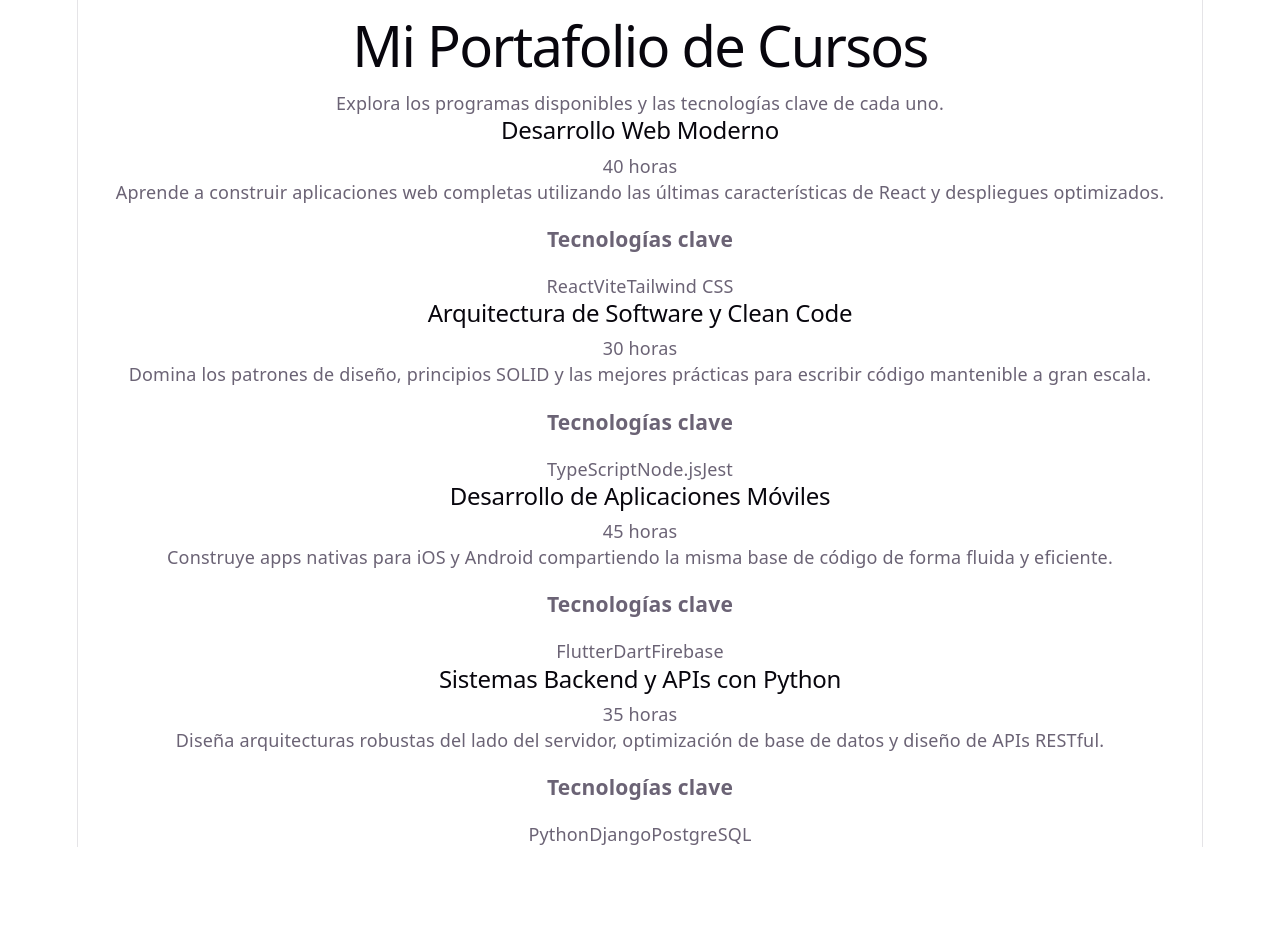
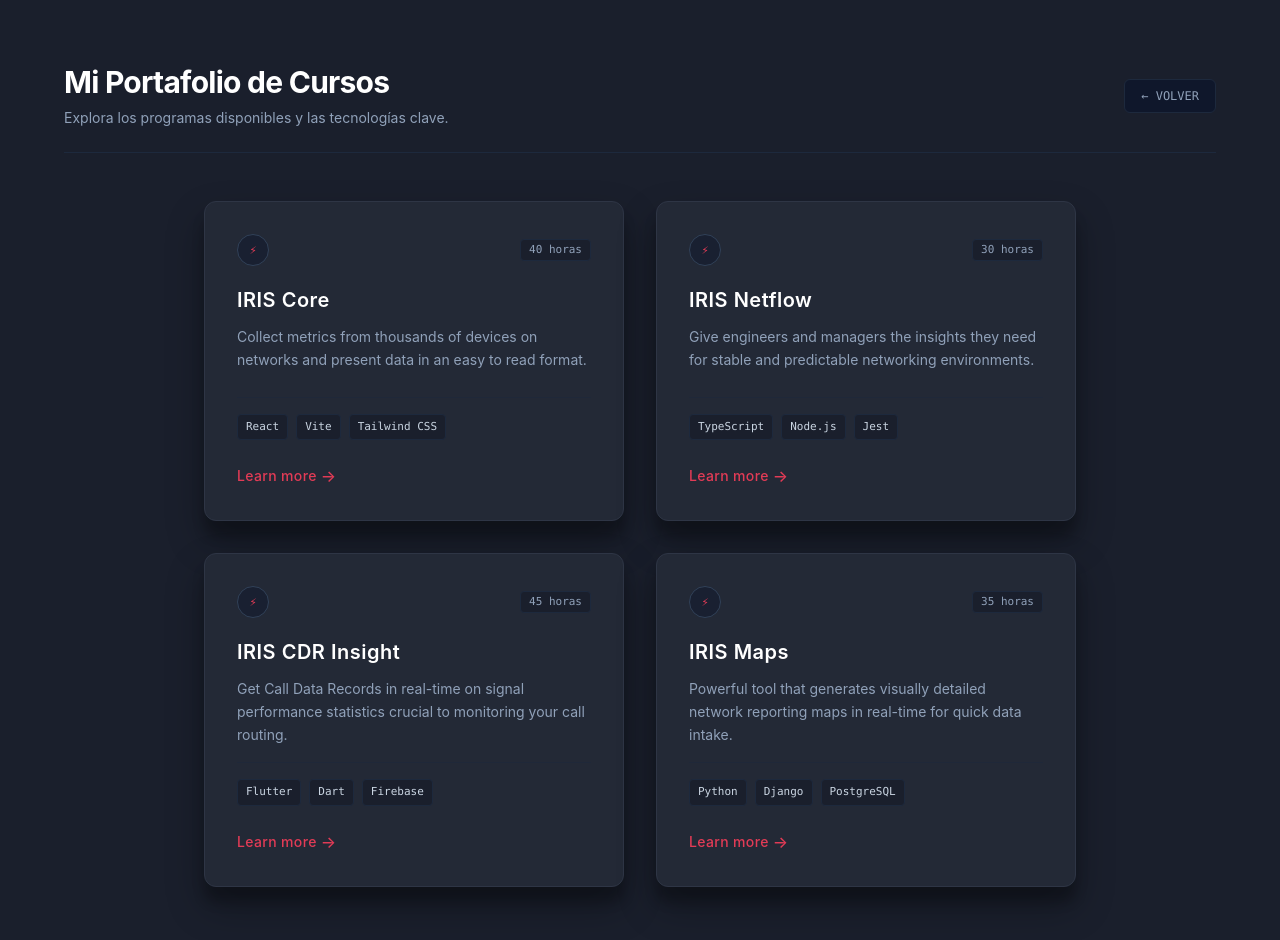
Before and after one commit to MarcoAntonioDamianOrtiz/CursosWeb, a React (Vite) app: page /portfolio in a window 1280 px wide. Shown: the top 940 px of the page. Before the commit the page ends 847 px from the top, so only its background shows below. Built offline with nearby package versions, Linux system fonts and the light colour scheme.

Commit message:
Conocenos

```diff
--- a/package.json
+++ b/package.json
@@ -10,6 +10,7 @@
     "preview": "vite preview"
   },
   "dependencies": {
+    "@formspree/react": "^3.0.0",
     "@tailwindcss/vite": "^4.3.0",
     "react": "^19.2.6",
     "react-dom": "^19.2.6",
--- a/src/index.css
+++ b/src/index.css
@@ -1,111 +1,97 @@
-:root {
-  --text: #6b6375;
-  --text-h: #08060d;
-  --bg: #fff;
-  --border: #e5e4e7;
-  --code-bg: #f4f3ec;
-  --accent: #aa3bff;
-  --accent-bg: rgba(170, 59, 255, 0.1);
-  --accent-border: rgba(170, 59, 255, 0.5);
-  --social-bg: rgba(244, 243, 236, 0.5);
-  --shadow:
-    rgba(0, 0, 0, 0.1) 0 10px 15px -3px, rgba(0, 0, 0, 0.05) 0 4px 6px -2px;
+/* index.css */
 
-  --sans: system-ui, 'Segoe UI', Roboto, sans-serif;
-  --heading: system-ui, 'Segoe UI', Roboto, sans-serif;
-  --mono: ui-monospace, Consolas, monospace;
+/* Tailwind v4 */
+@import "tailwindcss";
 
-  font: 18px/145% var(--sans);
-  letter-spacing: 0.18px;
-  color-scheme: light dark;
-  color: var(--text);
-  background: var(--bg);
-  font-synthesis: none;
-  text-rendering: optimizeLegibility;
-  -webkit-font-smoothing: antialiased;
-  -moz-osx-font-smoothing: grayscale;
+/* Tema personalizado */
+@theme {
+  --color-cyber-bg: #1a1f2c;
+  --color-cyber-card: #232936;
+  --color-neon-rose: #e23b56;
+}
 
-  @media (max-width: 1024px) {
-    font-size: 16px;
+/* Reset global */
+* {
+  box-sizing: border-box;
+}
+
+html,
+body,
+#root {
+  margin: 0;
+  padding: 0;
+  width: 100%;
+  min-height: 100vh;
+  background-color: #1a1f2c;
+  color: white;
+  font-family: system-ui, -apple-system, sans-serif;
+}
+
+/* =========================
+   GRID CENTRADO 2x2
+========================= */
+
+.portfolio-grid {
+  width: 100%;
+
+  display: grid;
+
+  /* 2 columnas */
+  grid-template-columns: repeat(2, minmax(320px, 420px));
+
+  gap: 2rem;
+
+  justify-content: center;
+
+  margin-top: 2.5rem;
+}
+
+/* Tablets */
+@media (max-width: 900px) {
+  .portfolio-grid {
+    grid-template-columns: repeat(1, minmax(320px, 500px));
   }
 }
 
-@media (prefers-color-scheme: dark) {
-  :root {
-    --text: #9ca3af;
-    --text-h: #f3f4f6;
-    --bg: #16171d;
-    --border: #2e303a;
-    --code-bg: #1f2028;
-    --accent: #c084fc;
-    --accent-bg: rgba(192, 132, 252, 0.15);
-    --accent-border: rgba(192, 132, 252, 0.5);
-    --social-bg: rgba(47, 48, 58, 0.5);
-    --shadow:
-      rgba(0, 0, 0, 0.4) 0 10px 15px -3px, rgba(0, 0, 0, 0.25) 0 4px 6px -2px;
-  }
+/* =========================
+   CARDS
+========================= */
 
-  #social .button-icon {
-    filter: invert(1) brightness(2);
-  }
+.course-card {
+  background-color: #232936;
+
+  border: 1px solid #2e3545;
+
+  border-radius: 0.75rem;
+
+  padding: 2rem;
+
+  min-height: 320px;
+
+  width: 100%;
+
+  display: flex;
+
+  flex-direction: column;
+
+  justify-content: space-between;
+
+  box-shadow:
+    rgba(0, 0, 0, 0.3) 0px 19px 38px,
+    rgba(0, 0, 0, 0.22) 0px 15px 12px;
+
+  transition:
+    transform 0.3s ease,
+    border-color 0.3s ease,
+    box-shadow 0.3s ease;
 }
 
-#root {
-  width: 1126px;
-  max-width: 100%;
-  margin: 0 auto;
-  text-align: center;
-  border-inline: 1px solid var(--border);
-  min-height: 100svh;
-  display: flex;
-  flex-direction: column;
-  box-sizing: border-box;
+.course-card:hover {
+  border-color: rgba(226, 59, 86, 0.8);
+
+  transform: translateY(-6px);
+
+  box-shadow:
+    rgba(226, 59, 86, 0.15) 0px 20px 25px -5px,
+    rgba(0, 0, 0, 0.3) 0px 19px 38px;
 }
-
-body {
-  margin: 0;
-}
-
-h1,
-h2 {
-  font-family: var(--heading);
-  font-weight: 500;
-  color: var(--text-h);
-}
-
-h1 {
-  font-size: 56px;
-  letter-spacing: -1.68px;
-  margin: 32px 0;
-  @media (max-width: 1024px) {
-    font-size: 36px;
-    margin: 20px 0;
-  }
-}
-h2 {
-  font-size: 24px;
-  line-height: 118%;
-  letter-spacing: -0.24px;
-  margin: 0 0 8px;
-  @media (max-width: 1024px) {
-    font-size: 20px;
-  }
-}
-p {
-  margin: 0;
-}
-
-code,
-.counter {
-  font-family: var(--mono);
-  display: inline-flex;
-  border-radius: 4px;
-  color: var(--text-h);
-}
-
-code {
-  font-size: 15px;
-  line-height: 135%;
-  padding: 4px 8px;
-  background: var(--code-bg);
-}
--- /dev/null
+++ b/src/layouts/conocenos.tsx
@@ -0,0 +1,46 @@
+// Make sure to run npm install @formspree/react
+// For more help visit https://formspr.ee/react-help
+import { useForm, ValidationError } from '@formspree/react';
+function ContactForm() {
+  const [state, handleSubmit] = useForm("xkolnvvo");
+  if (state.succeeded) {
+      return <p>Thanks for joining!</p>;
+  }
+  return (
+    <form onSubmit={handleSubmit}>
+      <label htmlFor="email">
+        Email Address
+      </label>
+      <input
+        id="email"
+        type="email"
+        name="email"
+      />
+      <ValidationError
+        prefix="Email"
+        field="email"
+        errors={state.errors}
+      />
+      <textarea
+        id="message"
+        name="message"
+      />
+      <ValidationError
+        prefix="Message"
+        field="message"
+        errors={state.errors}
+      />
+      <button type="submit" disabled={state.submitting}>
+        Submit
+      </button>
+    </form>
+  );
+}
+
+function App() {
+  return (
+    <ContactForm />
+  );
+}
+
+export default App;
--- a/src/layouts/portafolio.tsx
+++ b/src/layouts/portafolio.tsx
@@ -1,6 +1,5 @@
-import React from 'react';
-
-// Definimos la estructura de un curso para TypeScript
+import { Link } from 'react-router';
+import "../index.css";
 interface Curso {
   id: number;
   titulo: string;
@@ -10,91 +9,117 @@ interface Curso {
 }
 
 export default function Portfolio() {
-  // Array con al menos 4 cursos
   const cursos: Curso[] = [
     {
       id: 1,
-      titulo: "Desarrollo Web Moderno",
-      descripcion: "Aprende a construir aplicaciones web completas utilizando las últimas características de React y despliegues optimizados.",
+      titulo: "IRIS Core",
+      descripcion: "Collect metrics from thousands of devices on networks and present data in an easy to read format.",
       tecnologias: ["React", "Vite", "Tailwind CSS"],
       duracion: "40 horas"
     },
     {
       id: 2,
-      titulo: "Arquitectura de Software y Clean Code",
-      descripcion: "Domina los patrones de diseño, principios SOLID y las mejores prácticas para escribir código mantenible a gran escala.",
+      titulo: "IRIS Netflow",
+      descripcion: "Give engineers and managers the insights they need for stable and predictable networking environments.",
       tecnologias: ["TypeScript", "Node.js", "Jest"],
       duracion: "30 horas"
     },
     {
       id: 3,
-      titulo: "Desarrollo de Aplicaciones Móviles",
-      descripcion: "Construye apps nativas para iOS y Android compartiendo la misma base de código de forma fluida y eficiente.",
+      titulo: "IRIS CDR Insight",
+      descripcion: "Get Call Data Records in real-time on signal performance statistics crucial to monitoring your call routing.",
       tecnologias: ["Flutter", "Dart", "Firebase"],
       duracion: "45 horas"
     },
     {
       id: 4,
-      titulo: "Sistemas Backend y APIs con Python",
-      descripcion: "Diseña arquitecturas robustas del lado del servidor, optimización de base de datos y diseño de APIs RESTful.",
+      titulo: "IRIS Maps",
+      descripcion: "Powerful tool that generates visually detailed network reporting maps in real-time for quick data intake.",
       tecnologias: ["Python", "Django", "PostgreSQL"],
       duracion: "35 horas"
     }
   ];
 
   return (
-    <div className="min-h-screen bg-slate-900 text-slate-100 p-8 font-sans">
-      <div className="max-w-6xl mx-auto">
+    // Centramos el layout y usamos la paleta fija para evitar conflictos con el compilador v4
+    <div className="w-full min-h-screen bg-[#1a1f2c] text-white p-6 md:p-16 flex flex-col items-center justify-start box-border font-sans">
+      <div className="w-full max-w-6xl mx-auto block">
+
         {/* Encabezado */}
-        <header className="mb-12 text-center md:text-left border-b border-slate-800 pb-6">
-          <h1 className="text-4xl font-extrabold tracking-tight bg-gradient-to-r from-blue-400 to-emerald-400 bg-clip-text text-transparent">
-            Mi Portafolio de Cursos
-          </h1>
-          <p className="mt-2 text-slate-400 text-lg">
-            Explora los programas disponibles y las tecnologías clave de cada uno.
-          </p>
+        <header className="mb-12 border-b border-slate-800 pb-6 flex justify-between items-center w-full">
+          <div className="text-left">
+            <h1 className="text-3xl font-bold text-white m-0 p-0 tracking-tight block text-left">
+              Mi Portafolio de Cursos
+            </h1>
+            <p className="text-slate-400 text-sm mt-2 block text-left">
+              Explora los programas disponibles y las tecnologías clave.
+            </p>
+          </div>
+          <Link
+            to="/"
+            className="text-xs font-mono uppercase bg-slate-900 text-slate-400 border border-slate-800 px-4 py-2 rounded-md hover:text-white transition-colors"
+          >
+            ← Volver
+          </Link>
+
         </header>
 
-        {/* Grid de Cursos (Se adapta de 1 a 3 columnas según el tamaño de pantalla) */}
-        <main className="grid grid-cols-1 md:grid-cols-2 lg:grid-cols-3 gap-6">
+        {/* 🛠️ Contenedor de grilla (Llama a tu @utility portfolio-grid de index.css) */}
+        <main className="portfolio-grid">
           {cursos.map((curso) => (
-            <section
-              key={curso.id}
-              className="bg-slate-800 rounded-xl p-6 border border-slate-700/50 shadow-xl hover:border-blue-500/50 transition-colors flex flex-col justify-between"
-            >
-              <div>
-                <div className="flex justify-between items-start gap-4 mb-4">
-                  <h2 className="text-xl font-bold text-white tracking-tight">
-                    {curso.titulo}
-                  </h2>
-                  <span className="bg-blue-500/10 text-blue-400 text-xs font-semibold px-2.5 py-1 rounded-full whitespace-nowrap">
+
+            /* 🛠️ Tarjeta física (Llama a tu @utility course-card de index.css) */
+            <section key={curso.id} className="course-card">
+
+              <div className="w-full text-left flex flex-col items-start">
+
+                {/* Cabecera interna de la tarjeta */}
+                <div className="mb-5 flex items-center justify-between w-full">
+                  <div className="w-8 h-8 rounded-full border border-slate-700 bg-slate-900/50 flex items-center justify-center">
+                    {/* Color rosa exacto aplicado mediante hex nativo */}
+                    <span className="text-[#e23b56] text-xs font-mono">⚡</span>
+                  </div>
+                  <span className="text-[11px] font-mono bg-[#1a1f2c] text-slate-400 px-2 py-0.5 rounded border border-slate-800">
                     {curso.duracion}
                   </span>
                 </div>
-                <p className="text-slate-400 text-sm leading-relaxed mb-6">
+
+                {/* Título de la tarjeta */}
+                <h2 className="text-xl font-semibold text-white tracking-wide m-0 mb-3 p-0 text-left block w-full">
+                  {curso.titulo}
+                </h2>
+
+                {/* Descripción */}
+                <p className="text-slate-400 text-sm leading-relaxed m-0 mb-4 text-left block w-full">
                   {curso.descripcion}
                 </p>
               </div>
 
-              {/* Tecnologías */}
-              <div>
-                <h3 className="text-xs font-semibold text-slate-500 uppercase tracking-wider mb-2">
-                  Tecnologías clave
-                </h3>
-                <div className="flex flex-wrap gap-2">
+              {/* Contenedor inferior de badges y enlace */}
+              <div className="w-full text-left mt-auto pt-4 border-t border-slate-800/50 flex flex-col items-start gap-4">
+
+                {/* Badges de tecnologías */}
+                <div className="flex flex-wrap gap-2 w-full justify-start">
                   {curso.tecnologias.map((tech, index) => (
                     <span
                       key={index}
-                      className="bg-slate-900 text-slate-300 text-xs px-3 py-1 rounded-md font-mono"
+                      className="bg-[#1a1f2c] text-slate-300 text-[11px] font-mono px-2 py-1 rounded border border-slate-800"
                     >
                       {tech}
                     </span>
                   ))}
                 </div>
+
+                {/* Enlace de acción "Learn more" idéntico al diseño de referencia */}
+                <span className="text-[#e23b56] hover:text-[#ff526f] text-sm font-medium tracking-wide inline-flex items-center gap-1 cursor-pointer transition-colors mt-2">
+                  Learn more <span className="text-base">→</span>
+                </span>
               </div>
+
             </section>
           ))}
         </main>
+
       </div>
     </div>
   );
```
Also changed, not shown: src/app/App.tsx (+6 -6 lines), 1 other file (tests, documents, lock files or other folders).
